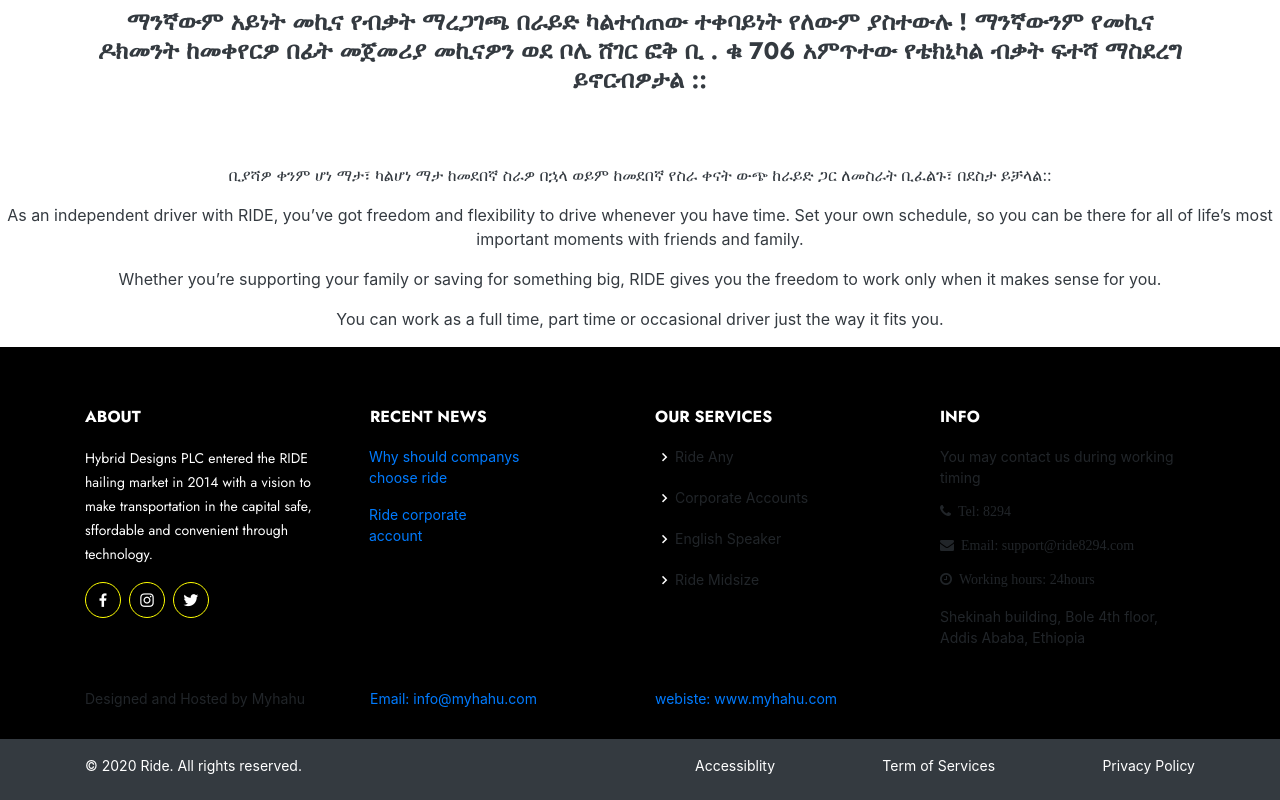
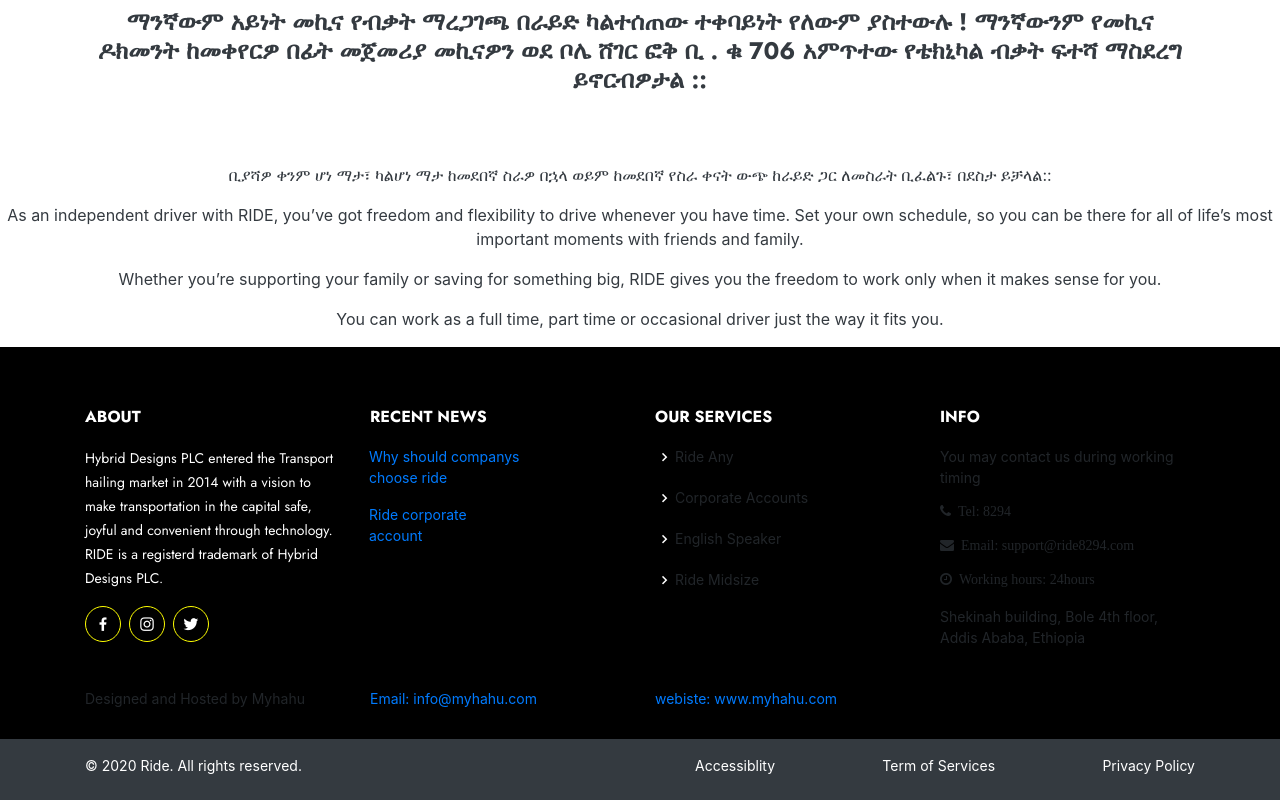
Before and after one commit to Alazar-dev/ride-final, a website with bundled scripts: page allowed_vehicles.html in a window 1280 px wide. Shown: the part 2054-2854 px from the top of the page. Built offline with nearby package versions, Linux system fonts and the light colour scheme.

Commit message:
edited the about paragraph in the footer

```diff
--- a/allowed_vehicles.html
+++ b/allowed_vehicles.html
@@ -186,10 +186,10 @@
         <div class="row">
           <div class="col-lg-3 col-md-6 footer-contact">
             <h4 class="text-white">ABOUT</h4>
-            <p>
-                Hybrid Designs PLC entered the RIDE hailing market in 2014 with a vision to make transportation in the capital safe,
-                sffordable and convenient through technology.
-            </p>
+              <p>
+                  Hybrid Designs PLC entered the Transport hailing market in 2014 with a vision to make transportation in the capital safe,
+                  joyful and convenient through technology. RIDE is a registerd trademark of Hybrid Designs PLC.
+              </p>
             <div class="social-links mt-3">
               <a href="https://www.facebook.com/pages/Hybrid-Designs-PlcRIDE/103449964572880" class="facebook"><i class="bx bxl-facebook"></i></a>
               <a href="https://www.instagram.com/hybriddesignsf/?hl=en" class="instagram"><i class="bx bxl-instagram"></i></a>
```
Also changed, not shown: billing.html (+4 -4 lines), booking.html (+2 -2 lines), elligibility.html (+4 -4 lines), index.html (+2 -2 lines), registeration.html (+4 -4 lines), services.html (+4 -4 lines).
